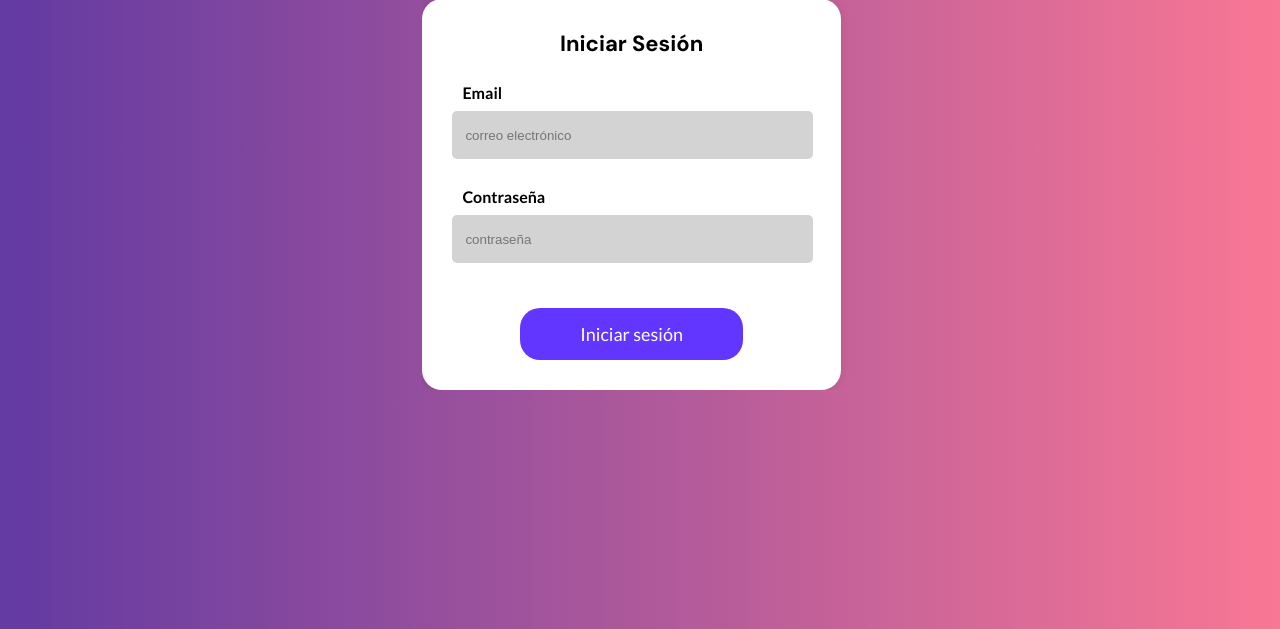
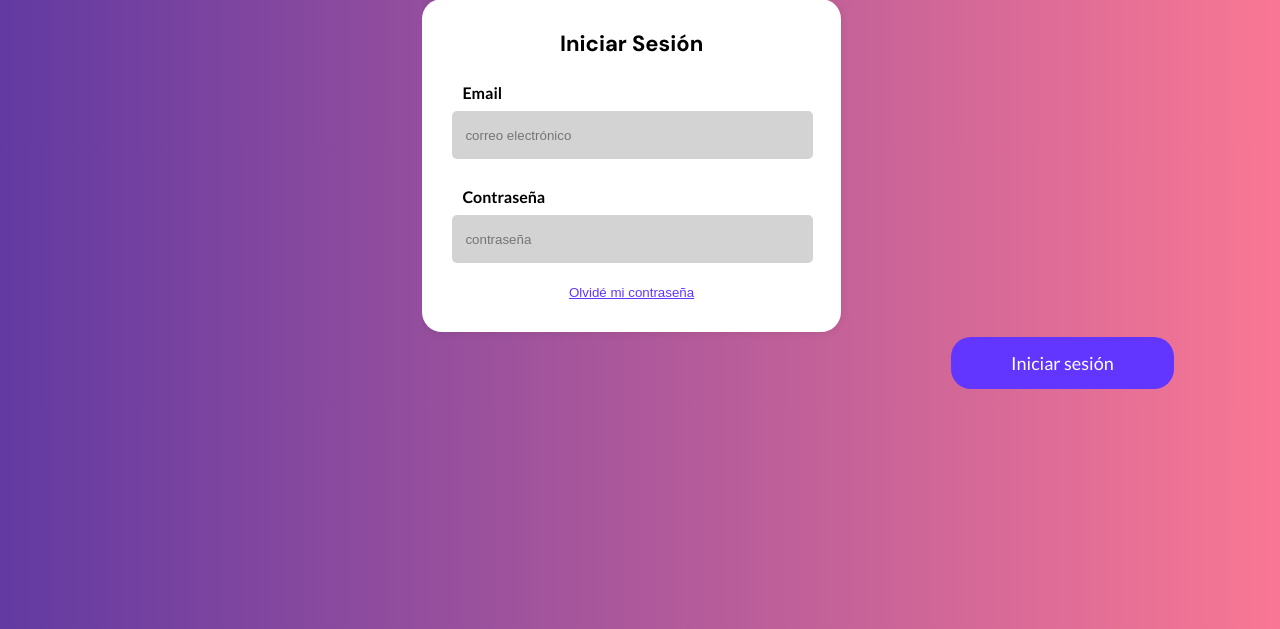
Before and after one commit to phantoooomCam/Market, a Flask app: page /iniciar_sesion in a window 1280 px wide. Shown: the part 105-734 px from the top of the page. Run offline with Flask 3, Linux system fonts and the light colour scheme; some libraries are stand-ins or nearby versions.

Commit message:
Recuperar contraseña avance

```diff
--- a/app.py
+++ b/app.py
@@ -1,5 +1,8 @@
-from flask import Flask, render_template,request,redirect,url_for,session,Response
+from flask import Flask, render_template,request,redirect,url_for,session,Response, flash
 import pyodbc
+import random
+import string
+from flask_mail import Mail, Message
 from config import SQL_SERVER_CONFIG
 from flask_session import Session
 from datetime import timedelta
@@ -251,19 +254,16 @@ def cambiar_vendedor():
         correo = request.form['correo']
         contraseña = request.form['contraseña']
 
-        print(f"nombre: {nombre}")
         try:
             # Seleccionar usuario
             cursor.execute("SELECT * FROM Usuario WHERE nombre = ? AND email = ? AND contrasena = ? AND estado = 0",
                            (nombre, correo, contraseña))
             user = cursor.fetchone()
-            print("Try encontró usuario")
             if user:
                 # Actualizar estado del usuario
                 cursor.execute("UPDATE Usuario SET estado = 1 WHERE nombre = ? AND email = ? AND contrasena = ?",
                                (nombre, correo, contraseña))
                 conn.commit()
-                print("Hubo update correctamente")
                 return redirect(url_for('login_vendedor'))
             else:
                 error = 'Su cuenta no existe o ya es tipo vendedor'
@@ -276,6 +276,7 @@ def cambiar_vendedor():
 
     return render_template('sing_up_vendedor.html')
 
+#-----------Cerrar sesion
 @app.route('/cerrarsesion', methods=['POST'])
 @login_required
 def cerrar_sesion():
@@ -283,5 +284,76 @@ def cerrar_sesion():
         session.pop('user', None)
         return render_template('Upii-Market Landing.html')
 
+#-------------Olvide contraseña
+def send_reset_email(email, token):
+    msg = Message('Restablecer Contraseña - Tu Aplicación', recipients=[email])
+    msg.body = f'''Para restablecer tu contraseña, visita el siguiente enlace:
+    {url_for('reset_password', token=token, _external=True)}
+
+    Si no solicitaste restablecer tu contraseña, ignora este mensaje y tu contraseña permanecerá sin cambios.
+    '''
+    email.send(msg)
+
+
+@app.route('/olvidecontraseña', methods=['GET','POST'])
+def olvide_contraseña():
+    if request.method == 'POST':
+        correo = request.form['email']
+
+        # Verifica si el correo electrónico existe en tu base de datos
+        try:
+            cursor.execute("SELECT * FROM Usuario WHERE nombre = ? AND email = ? AND contrasena = ? AND estado = 0",
+                           (correo))
+            user = cursor.fetchone()
+
+            # Aquí deberías agregar lógica para verificar y obtener el usuario por su correo electrónico
+            # Por simplicidad, asumiré que obtienes el usuario de alguna manera
+
+            # Generar un token temporal para restablecer la contraseña
+            token = ''.join(random.choice(string.ascii_letters + string.digits) for _ in range(20))
+
+            # Envía el correo electrónico con el enlace para restablecer la contraseña
+            send_reset_email(correo, token)
+            flash('Se ha enviado un correo electrónico con instrucciones para restablecer la contraseña.', 'success')
+
+        except sqlite3.Error as e:
+            print(f"Database error: {e}")
+            error = 'Ha ocurrido un error con la base de datos'
+            return render_template('Iniciar Sesion.html', error=error)
+
+        return redirect(url_for('login'))
+
+    return render_template('recuperar_contraseña.html')
+
+@app.route('/reset_password/<token>', methods=['GET', 'POST'])
+def reset_password():
+    if 'reset_email' in session and 'reset_token' in session:
+        correo = session['reset_email']
+        token = session['reset_token']
+
+        if request.method == 'POST':
+            password = request.form['password']
+            confirm_password = request.form['confirm_password']
+
+            if password == confirm_password:
+                # Aquí deberías actualizar la contraseña en tu base de datos
+                # Por simplicidad, imprimiré un mensaje de éxito
+                print(f"Contraseña restablecida para {correo}: {password}")
+
+                # Limpia las variables de sesión después de restablecer la contraseña
+                session.pop('reset_email')
+                session.pop('reset_token')
+
+                flash('Contraseña restablecida con éxito. Inicia sesión con tu nueva contraseña.', 'success')
+                return redirect(url_for('login'))
+            else:
+                flash('Las contraseñas no coinciden.', 'error')
+
+        return render_template('recuperar_contraseña.html', token=token)
+    else:
+        flash('No se ha solicitado un restablecimiento de contraseña válido.', 'error')
+        return redirect(url_for('olvide_contraseña'))
+
+
 if __name__ == '__main__':
     app.run(host='0.0.0.0', port=1433,debug=True)
--- a/static/desing_Usuarios.css
+++ b/static/desing_Usuarios.css
@@ -28,6 +28,19 @@ form{
     overflow: hidden;
     box-shadow:0px 0px 10px rgba(0, 0, 0, 0.1);
     margin-top: 70px;
+}
+.formulario_grupo-btn-reestablecer_contraseña{
+    align-items: center;
+    text-align: center;
+}
+.reset-password{
+    background: transparent;
+    border: 0.5px solid transparent;
+    text-decoration: underline;
+    color: #6236ff;
+}
+.reset-password:hover{
+    cursor: pointer;
 }
 .titulo_form{
     font-size: 22px;
@@ -246,7 +259,7 @@ input[type=number]::-webkit-inner-spin-button,
 .BotonSesion{
     padding: 15px 60px;
     display: flex;
-    margin-top: 25px;
+    margin-top: 5px;
     font-family: Lato, sans-serif;
     font-size: 18px;
     background: #6236ff;
--- a/templates/Iniciar Sesion.html
+++ b/templates/Iniciar Sesion.html
@@ -39,6 +39,12 @@
                             <p class="formulario_input-error">Contraseña no valida</p>
                         </div>
 
+                        <div class="formulario_grupo formulario_grupo-btn-reestablecer_contraseña">
+                            <form action="">
+                                <button type="submit" class="reset-password">Olvidé mi contraseña</button>
+                            </form>
+                        </div>
+
                         <div class="formulario_grupo formulario_grupo-btn-enviar">
                             <button type="submit" id="BotonSesion" class="BotonSesion">Iniciar sesión</button>
                             <p class="formulario_mensaje_exito" id="formulario_mensaje_exito">Formulario enviado exitosamente!</p>
```
Also changed, not shown: templates/recuperar_contraseña.html (added, +18 -0 lines), 1 other file.
